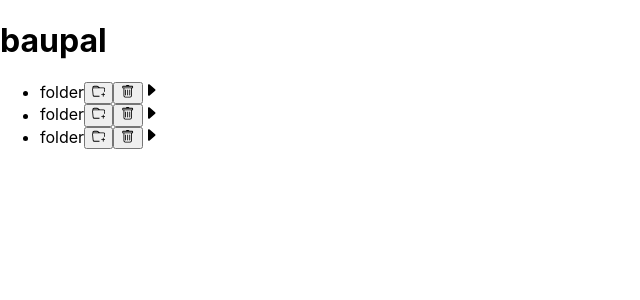
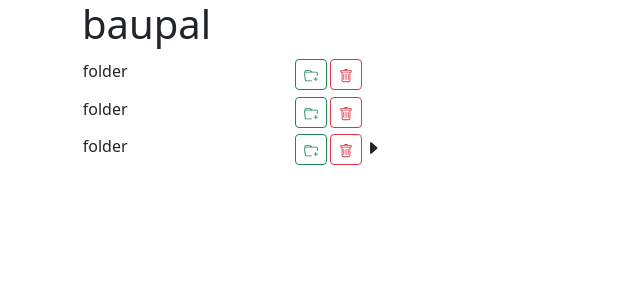
Before and after one commit to lucidbeaming/baupal, a React (Create React App) app: page / in a window 1280 px wide. Shown: the top 300 px of the page, without its empty margins (0-640 px from the left). Built offline with nearby package versions, Linux system fonts and the light colour scheme; what deepdash-es would draw is missing.

Commit message:
CSS additions and cleanup

```diff
--- a/src/App.css
+++ b/src/App.css
@@ -1,3 +1,45 @@
-.App {
+html,body,div,span,applet,object,iframe,h1,h2,h3,h4,h5,h6,p,blockquote,pre,a,abbr,acronym,address,big,cite,code,del,dfn,em,img,ins,kbd,q,s,samp,small,strike,strong,sub,sup,tt,var,b,u,i,center,dl,dt,dd,ol,ul,li,fieldset,form,label,legend,table,caption,tbody,tfoot,thead,tr,th,td,article,aside,canvas,details,embed,figure,figcaption,footer,header,hgroup,menu,nav,output,ruby,section,summary,time,mark,audio,video{margin:0;padding:0;border:0;font-size:100%;font:inherit;vertical-align:baseline}article,aside,details,figcaption,figure,footer,header,hgroup,menu,nav,section{display:block}body{line-height:1}ol,ul{list-style:none}blockquote,q{quotes:none}blockquote:before,blockquote:after,q:before,q:after{content:'';content:none}table{border-collapse:collapse;border-spacing:0}
 
+.finder-window {
+  position: relative;
 }
+
+.folder-column {
+  position: absolute;
+  width: 275px;
+  top: 0;
+}
+
+.folder-column .folder-column {
+  left: 325px;
+}
+
+ul {
+  padding: 0 !important;
+}
+
+li {
+  display: flex;
+  padding:.2rem .05rem;
+  max-width: 300px;
+}
+
+li.active-folder {
+  background-color: #eee;
+}
+
+li .right-button {
+  margin-left:auto !important;
+}
+
+li > svg {
+  margin-top: .4rem;
+}
+
+li > svg.hidden {
+  opacity: 0;
+}
+
+.btn {
+  margin-right:.2rem;
+}
--- a/src/App.tsx
+++ b/src/App.tsx
@@ -1,16 +1,18 @@
 import React from 'react'
+import Container from 'react-bootstrap/Container'
 import FinderWindow from './components/finderWindow'
 import './App.css'
+import 'bootstrap/dist/css/bootstrap.min.css'
 
 function App() {
   return (
-    <div className="App">
+    <Container className="App">
       <header className="App-header">
         <h1>baupal</h1>
       </header>
       <FinderWindow />
-    </div>
-  );
+    </Container>
+  )
 }
 
 export default App
--- a/src/components/finderFolder.tsx
+++ b/src/components/finderFolder.tsx
@@ -14,7 +14,6 @@
   setActive: Function
   active: string[] | null
 }
-
 
 function Folder({ item, allFolders, onRemove, onAdd, active, setActive }: FolderPropTypes) {
 
--- a/src/components/finderWindow.tsx
+++ b/src/components/finderWindow.tsx
@@ -30,10 +30,6 @@
 function FinderWindow() {
   const [folders, setFolders] = useState(initialValues)
   const [activeFolder, setActiveFolder] = useState(null)
-
-  useEffect(() => {
-    console.log(activeFolder)
-  }, [activeFolder])
 
   function removeItem(obj: any, id: string) {
     let collection = _.cloneDeep(obj)
```
